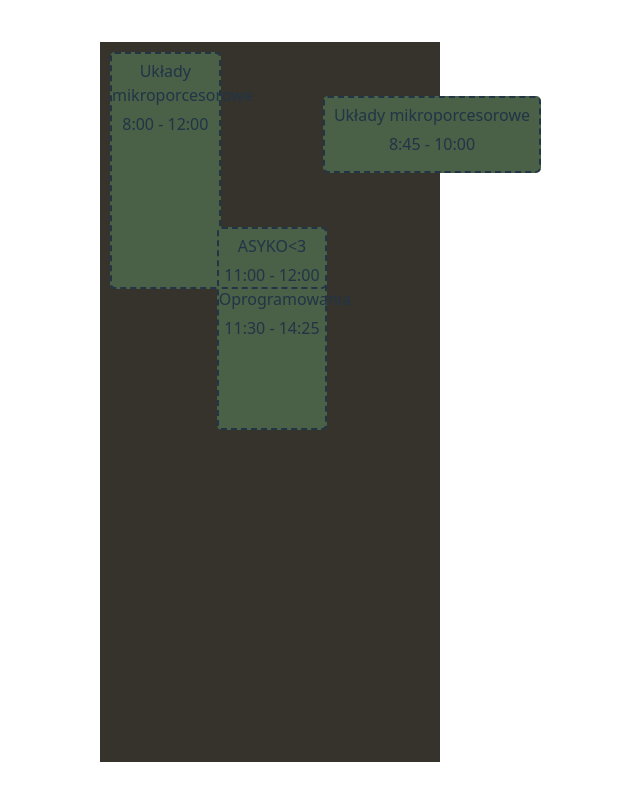
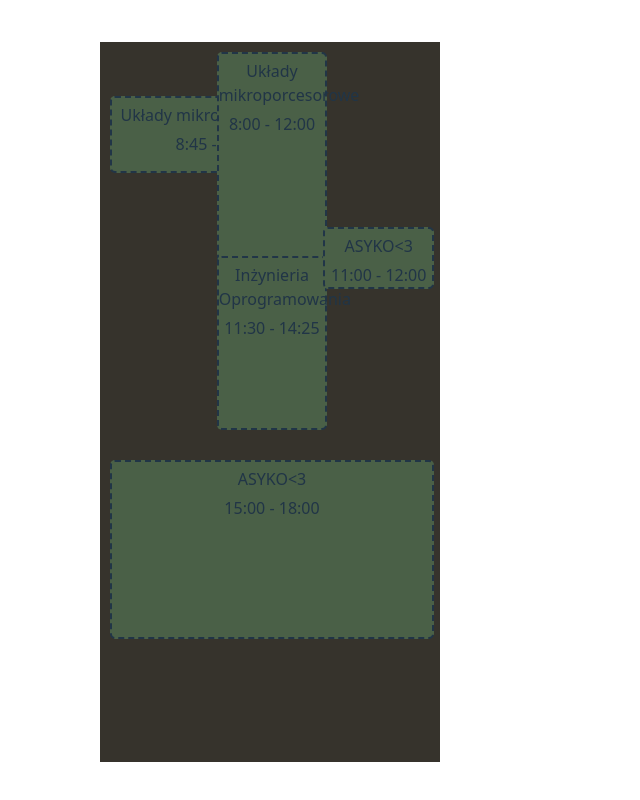
Before and after one commit to skni-umcs/mordappka-web, a React (Vite) app: page / in a window 1280 px wide. Shown: the top 800 px of the page, without its empty margins (370-1010 px from the left). Built offline with nearby package versions, Linux system fonts and the light colour scheme.

Commit message:
działa automatyczne układanie nakładających sie bloczkow

```diff
--- a/src/componetns/timetable/Timetable.tsx
+++ b/src/componetns/timetable/Timetable.tsx
@@ -82,6 +82,19 @@ function Timetable(){
             teacherId: 32,
             roomId: 34,
             group: "1/1"
+        },
+        {
+            classId: 2231,
+            classType: "Laby",
+            subjectName: "ASYKO<3",
+            teacherName: "Andrzej Kowalski",
+            startTime: "15:00",
+            endTime: "18:00",
+            weekday: 1,
+            roomNumber: "C453",
+            teacherId: 32,
+            roomId: 34,
+            group: "1/1"
         }
     ]);
     },[])
--- a/src/componetns/timetable/weekday/Weekday.tsx
+++ b/src/componetns/timetable/weekday/Weekday.tsx
@@ -60,7 +60,7 @@ function overlap(cb1: ClassDataDTO, cb2:ClassDataDTO):boolean{
 }
 class AdjecencyGraph{
     indexMap: {[key:number]:number};
-
+    order:number[];
     maxOverlap: number[];
     //this.e[vertex] = [1,4,5]
     e: {[key:number]:number[]};
@@ -70,6 +70,7 @@ class AdjecencyGraph{
     constructor(){
         this.subgraph = [];
         this.e = {};
+        this.order = [];
         this.indexMap = [];
         this.subgraphs = [];
         this.maxOverlap = [];
@@ -80,6 +81,7 @@ class AdjecencyGraph{
         this.indexMap = [];
         this.maxOverlap = [];
         //init values
+        this.order = new Array<number>(data.length).fill(-1);
         let visited = new Array<boolean>(data.length).fill(false);
 
         for(let i = 0;i<data.length;i++){
@@ -104,7 +106,7 @@ class AdjecencyGraph{
             //get first unvisited node if selected is none;
             let group: number[] = []
             selected = visited.findIndex(e=>!e);
-            this.dfs(selected, visited, group);
+            this.dfs(selected, visited, group, this.order);
             this.subgraphs.push(group);
         }
         for(let i = 0 ; i< this.subgraphs.length; i++){
@@ -122,15 +124,35 @@ class AdjecencyGraph{
         this.maxOverlap = maxOverlapPerGroup;
         // console.log({maxOverlapPerGroup});
     }
-    dfs(startingNode:number, visited:boolean[], group:number[]){
+    dfs(startingNode:number, visited:boolean[], group:number[], order:number[]){
         if(!visited[startingNode]){
 
             visited[startingNode] = true;
             group.push(startingNode);
             if(this.e[startingNode]===undefined){return;}
+            //pick lowest order possible order among neigbours
+            let min = new Array<boolean>(100).fill(false);
 
+            for( let i = 0 ;i < this.e[startingNode].length ; i++){
+                if(order[this.e[startingNode][i]]!=-1){
+                    min[i]=true;
+                }
+            }
+            if(!min.includes(true))
+            {
+                order[startingNode] = 0;
+            }
+            else{
+            //find first possible slot
+                for(let i =0 ;i<min.length;i++){
+                    if(!min[i]){
+                        order[startingNode] = i;
+                        break;
+                    }
+                }
+            }
             for(let i = 0 ;i < this.e[startingNode].length;i++){
-                this.dfs(this.e[startingNode][i], visited,group);
+                this.dfs(this.e[startingNode][i], visited,group,order);
             }
         }
     }
@@ -185,7 +207,8 @@ function generateOverlapData(data:ClassDataDTO[]):{ [key: string]: [number,numbe
         let maxOverlap = adjGraph.maxOverlap[adjGraph.subgraph[adjGraph.indexMap[el.classId]]]
         let rowspan = maxOverlap - adjGraph.e[adjGraph.indexMap[el.classId]].length
         rowspan = rowspan==0?1:rowspan;
-        let pos = Math.round(Math.random()*(maxOverlap-1));
+        // let pos = Math.round(Math.random()*(maxOverlap-1));
+        let pos = adjGraph.order[adjGraph.indexMap[el.classId]];
         cbOverlap[el.classId]=[maxOverlap,pos,rowspan]
     })
 
--- a/src/componetns/timetable/weekday/classBlock/ClassBlock.scss
+++ b/src/componetns/timetable/weekday/classBlock/ClassBlock.scss
@@ -1,7 +1,7 @@
 .classBlock {
     position: absolute;
     background-color: #4a6047;
-    // padding: 10px;
+    // margin: 4px;
     // margin-bottom: 10px;
     border-radius: 5px;
     border-width: 2px;
```
